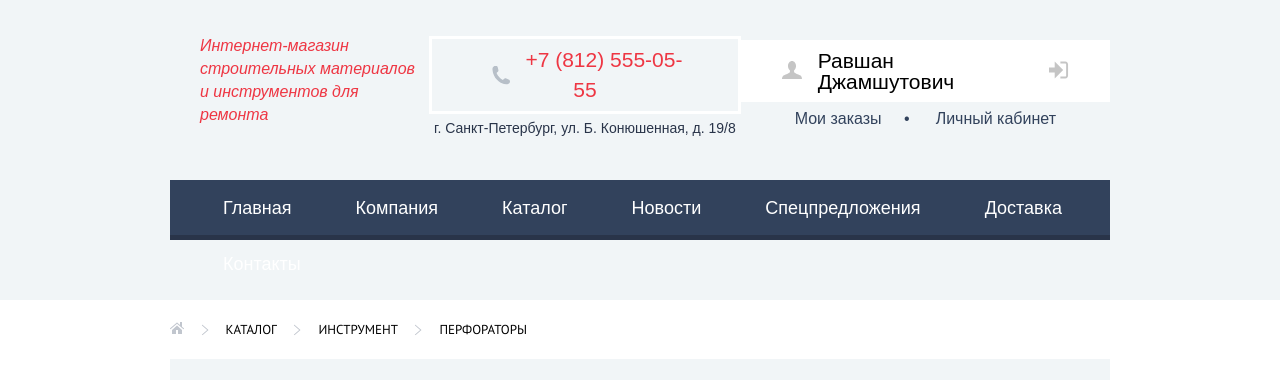
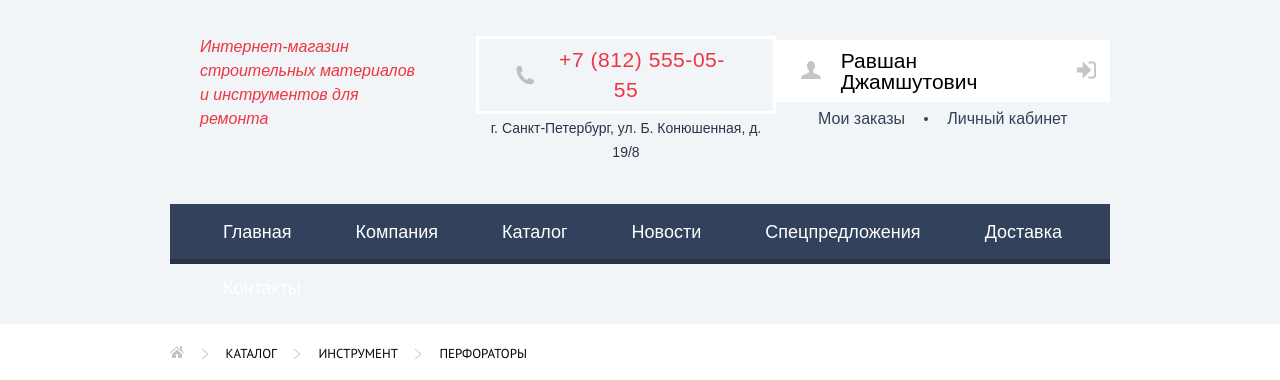
Before and after one commit to ruslanshgd/140608-technomart-28, a plain HTML site: page catalog.html in a window 1280 px wide. Shown: the part 50-430 px from the top of the page. Drawn offline with Linux system fonts and the light colour scheme; files whose address does not match are found by name; a web font is replaced by a local one.

Commit message:
Апдейт по правкам
Усмирил шапку по PP

```diff
--- a/css/style.css
+++ b/css/style.css
@@ -234,12 +234,16 @@ body {
   fill: var(--basic-greylight);
 }
 
-.button-profile svg:first-child {
-  padding-right: 16px;
-}
-.button-profile svg:last-child {
-  padding-left: 16px;
-}
+.button-profile a:first-child {
+  padding-right: 20px;
+  padding-left: 0px;
+}
+
+.button-profile a:last-child {
+  margin-right: -12px;
+  padding-left: 25px;
+}
+
 
 /* 3.4 Кнопки красные */
 .button-red {
@@ -475,14 +479,15 @@ body {
 
 .store-description {
   font-size: 16px;
-  line-height: 23px;
-  margin-top: 2px;
+  line-height: 24px;
+  margin-top: 3px;
   margin-left: 30px;
   color: var(--basic-red);
 }
 
 .phone-wrapper {
   margin-top: 4px;
+  margin-left: 50px;
   display: flex;
   flex-direction: column;
   text-align: center;
@@ -490,11 +495,12 @@ body {
 .phone {
   position: relative;
   border: 3px solid var(--white);
-  padding: 6px 45px;
+  padding: 6px 39px;
 }
 .phone a {
   text-decoration: none;
-  padding-left: 38px;
+  padding-left: 32px;
+  letter-spacing: 0.55px;
   color: var(--basic-red);
 }
 
@@ -502,7 +508,7 @@ body {
   content: "";
   position: absolute;
   top: 50%;
-  left: 69px;
+  left: 46px;
   width: 19px;
   height: 19px;
   background-image: url("../img/icon-phone.svg");
@@ -545,11 +551,21 @@ body {
   transition: var(--basic-transition);
 }
 .profile-links a:last-child:before {
-  content: "•";
+  content: "";
   position: absolute;
   left: 45%;
   top: 50%;
+  display: inline-block;
+  width: 4px;
+  background-color: var(--basic-grey-light);
+  height: 4px;
+  border-radius: 50%;
   transform: translate(-50%,-50%);
+  transition: var(--basic-transition);
+}
+
+.profile-links a:last-child:hover:before {
+  background-color: var(--basic-red);
 }
 
 .profile-links a:hover {
@@ -1232,6 +1248,7 @@ body {
   padding: 30px;
   background-color: var(--basic-background);
   color: var(--basic-grey-light);
+  letter-spacing: -0.95px;
 }
 
 /* 16. Каталог - Фильтры и список товаров */
@@ -1509,7 +1526,7 @@ body {
   align-items: center;
   justify-content: flex-start;
   list-style: none;
-  margin: 57px 0;
+  margin: 58px 0 68px;
   padding: 0;
 }
 
@@ -1551,13 +1568,14 @@ body {
 }
 
 .catalog-category-about {
-  padding: 69px 0 71px 0px;
+  padding: 64px 0 71px 0px;
   background-color: var(--basic-background);
 }
 
 .catalog-category-about h2 {
   margin: 0;
   margin-bottom: 24px;
+  letter-spacing: -0.72px;
 }
 
 .catalog-category-about p {
```
